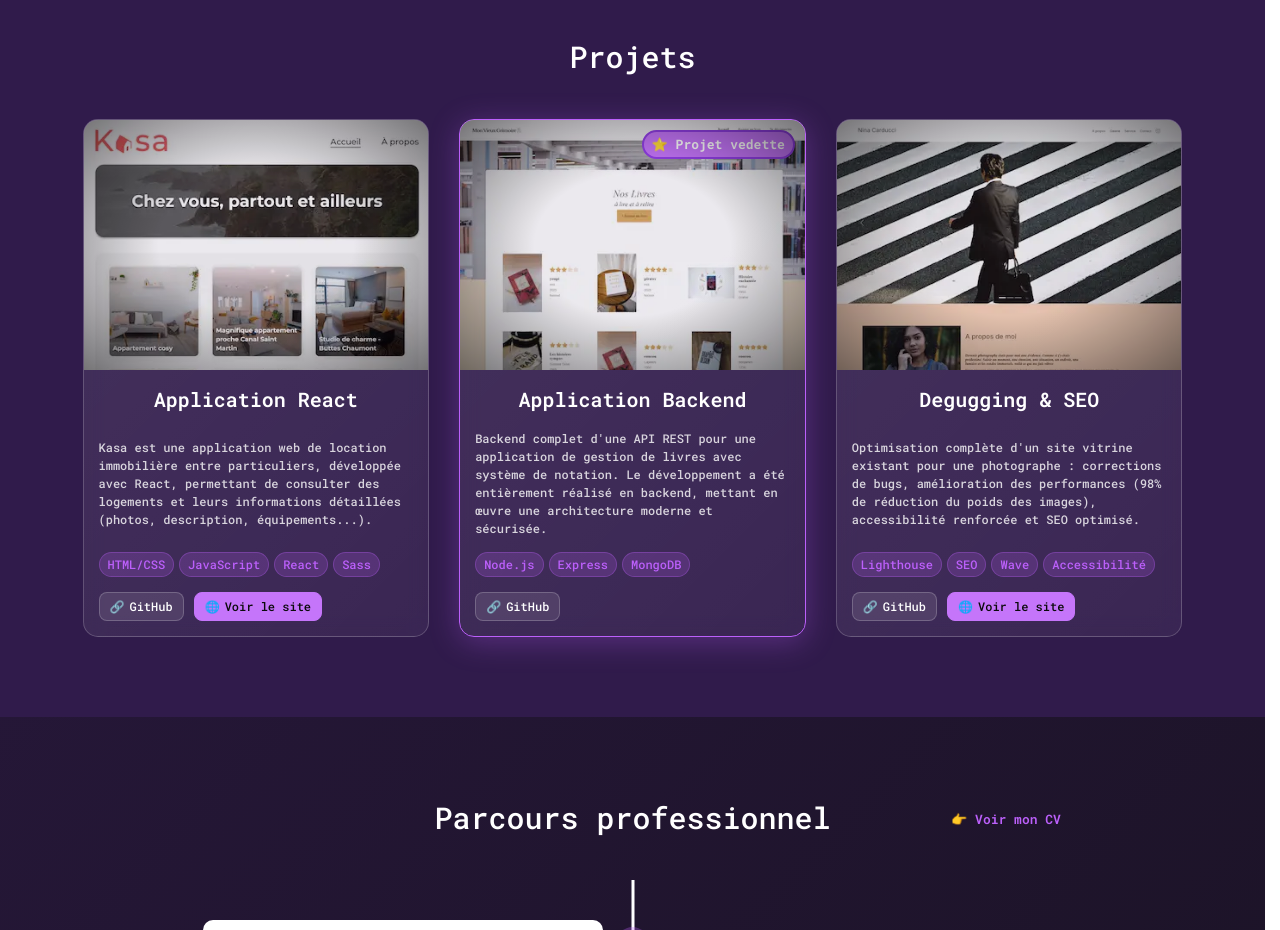
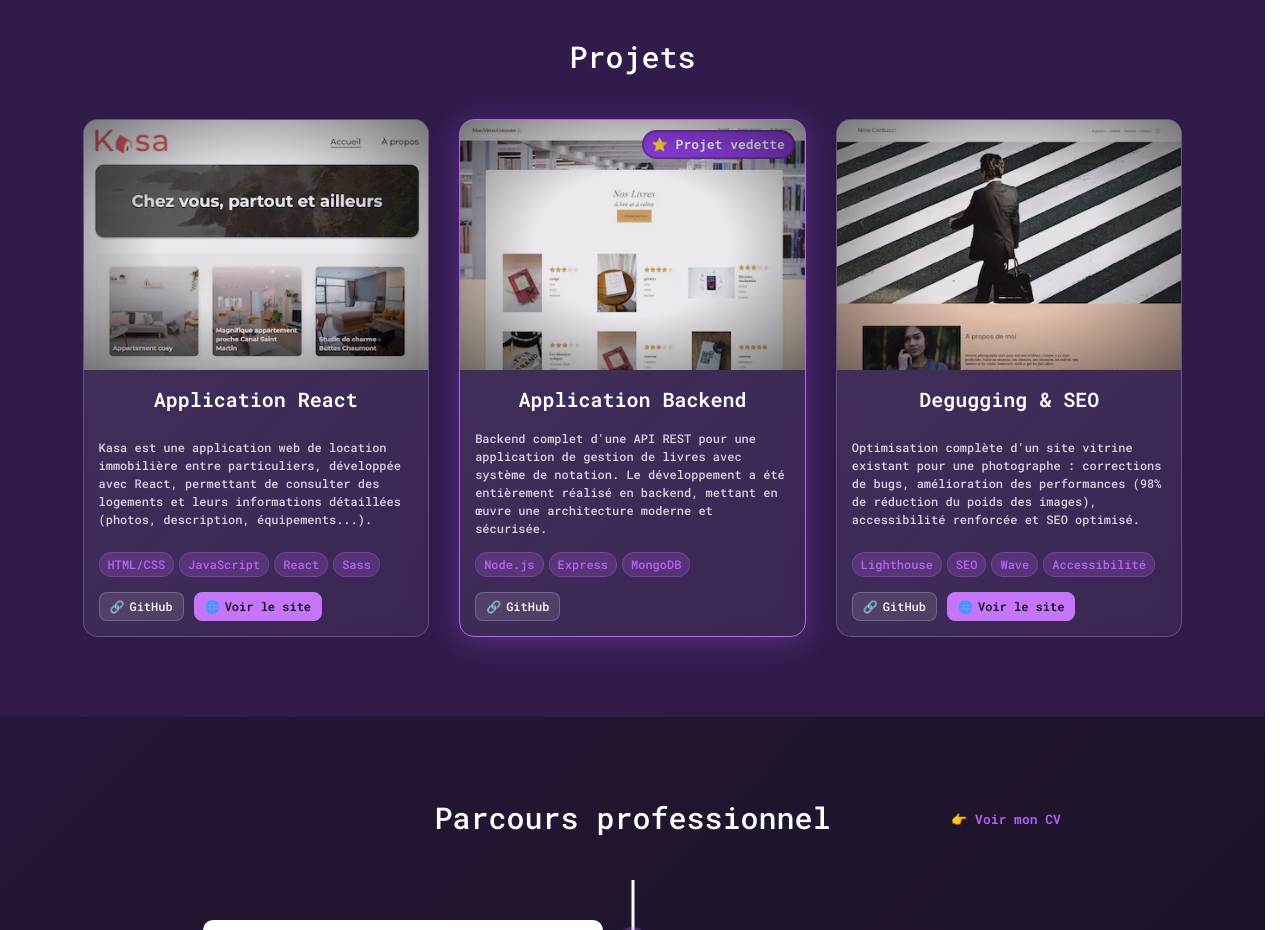
Before and after one commit to ProjetsDevFanny/Projet8_OCR_Portfolio, a React (Vite) app: page / in a window 1280 px wide. Shown: the part 1340-2270 px from the top of the page. Built offline with nearby package versions, Linux system fonts and the light colour scheme; a web font is replaced by a local one.

Commit message:
fix(badge project): color contrast between text & background

```diff
--- a/src/Components/Sections/Projects/projects.scss
+++ b/src/Components/Sections/Projects/projects.scss
@@ -91,9 +91,9 @@
     position: absolute;
     top: 10px;
     right: 10px;
-    background-color: $light_purple;
+    background-color: $violet;
     color: $white;
-    border: 2px solid $violet;
+    border: 2px solid rgba($background, 0.35);
     padding: 0.3rem 0.8rem;
     border-radius: 20px;
     @include font-style(1.3rem);
```
